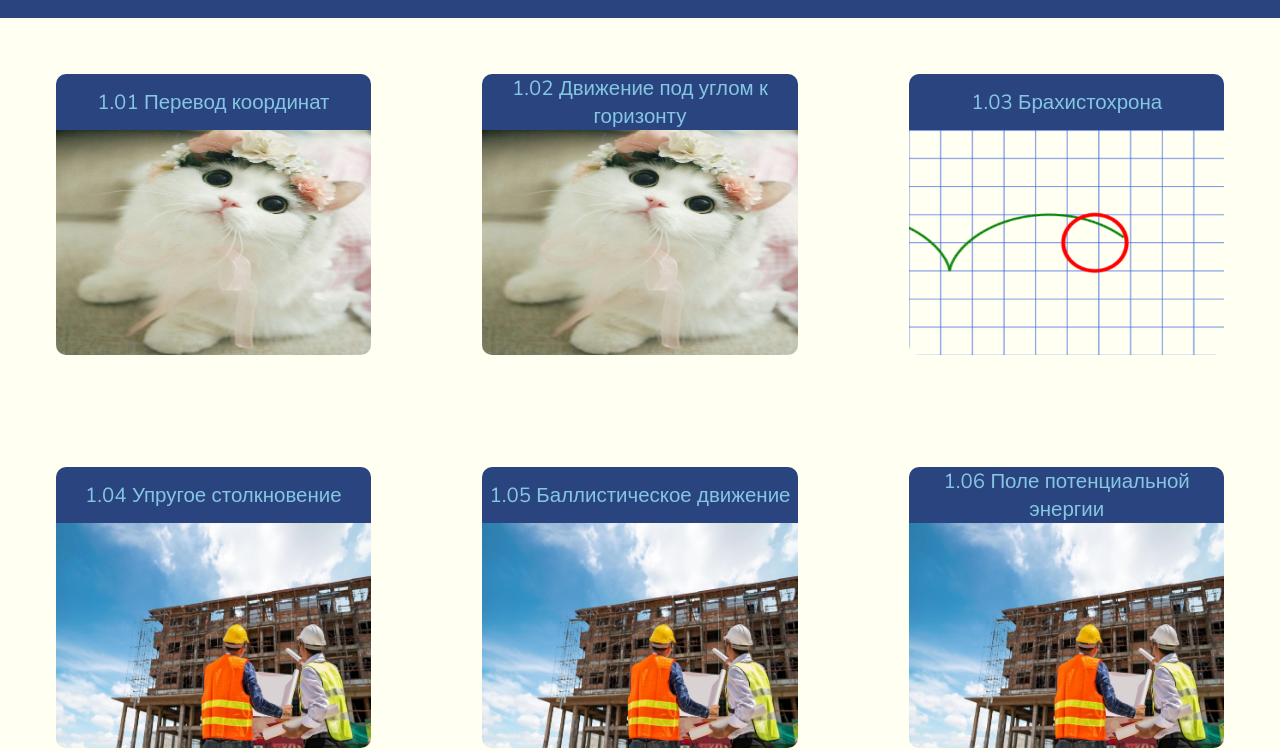
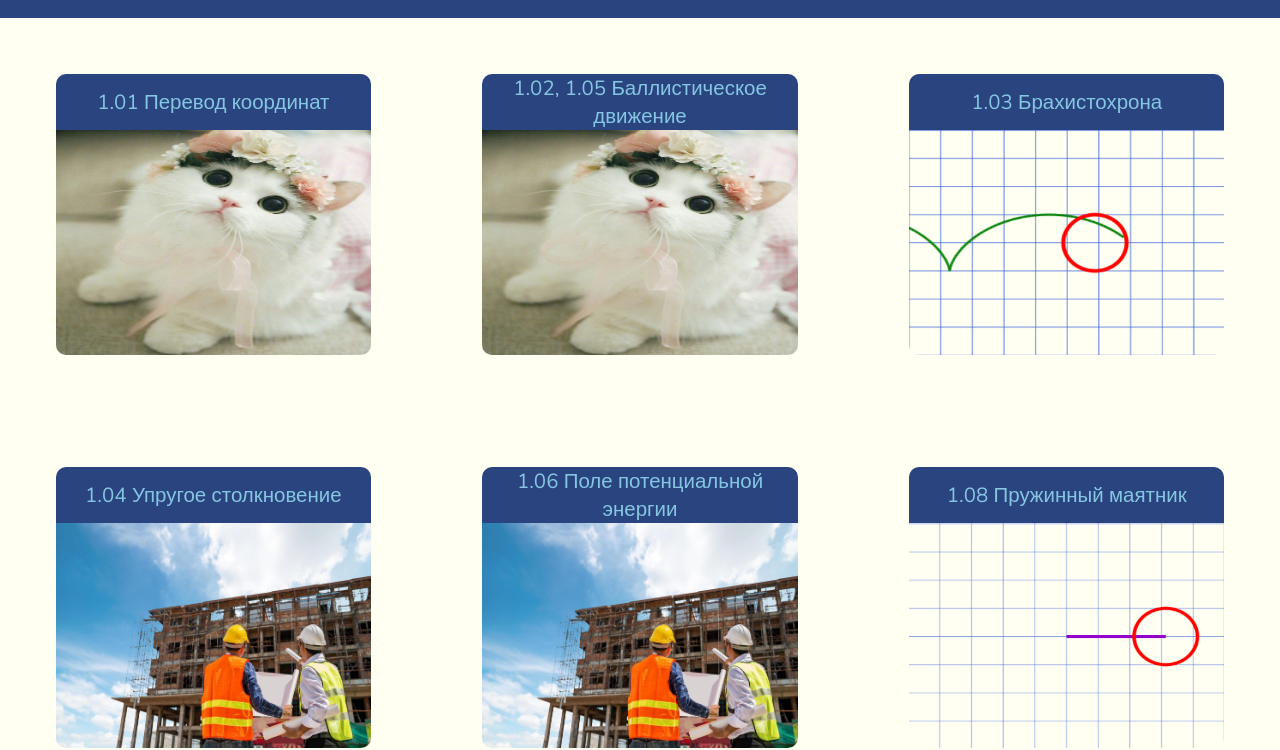
Before and after one commit to pelmesh619/physics_demos, a plain HTML site: page index.html in a window 1280 px wide. Shown: the part 62-812 px from the top of the page. Drawn offline with nearby package versions, Linux system fonts and the light colour scheme.

Commit message:
Update index.html

```diff
--- a/index.html
+++ b/index.html
@@ -28,7 +28,7 @@
                 </div>
 
                 <div class="modelCell zoomActive" onclick="redirect(this, './demo102')">
-                    <div class="modelCellHeader">1.02 Движение под углом к горизонту</div>
+                    <div class="modelCellHeader">1.02, 1.05 Баллистическое движение</div>
                     <image class="modelCellImage" src="static/1-01.png" alt="картинка"/>
                 </div>
 
@@ -45,22 +45,17 @@
                 </div>
 
                 <div class="modelCell">
-                    <div class="modelCellHeader">1.05 Баллистическое движение</div>
+                    <div class="modelCellHeader">1.06 Поле потенциальной энергии</div>
                     <image class="modelCellImage" src="static/wip.jpg" alt="картинка"/>
                 </div>
 
-                <div class="modelCell">
-                    <div class="modelCellHeader">1.06 Поле потенциальной энергии</div>
-                    <image class="modelCellImage" src="static/wip.jpg" alt="картинка"/>
+                <div class="modelCell zoomActive" onclick="redirect(this, './demo108')">
+                    <div class="modelCellHeader">1.08 Пружинный маятник</div>
+                    <image class="modelCellImage" src="static/1-08.png" alt="картинка"/>
                 </div>
             </div>
 
             <div class="modelRow">
-                <div class="modelCell zoomActive" onclick="redirect(this, './demo108')">
-                    <div class="modelCellHeader">1.08 Пружинный маятник</div>
-                    <image class="modelCellImage" src="static/1-08.png" alt="картинка"/>
-                </div>
-
                 <div class="modelCell">
                     <div class="modelCellHeader">1.10, 1.12, 1.13 Электростатическое поле</div>
                     <image class="modelCellImage" src="static/wip.jpg" alt="картинка"/>
@@ -70,13 +65,14 @@
                     <div class="modelCellHeader">1.14 Граничные условия диэлектриков</div>
                     <image class="modelCellImage" src="static/wip.jpg" alt="картинка"/>
                 </div>
-            </div>
 
-            <div class="modelRow">
                 <div class="modelCell">
                     <div class="modelCellHeader">1.15 Электрическая схема</div>
                     <image class="modelCellImage" src="static/wip.jpg" alt="картинка"/>
                 </div>
+            </div>
+
+            <div class="modelRow">
 
                 <div class="modelCell">
                     <div class="modelCellHeader">1.16 Конденсатор</div>
```
